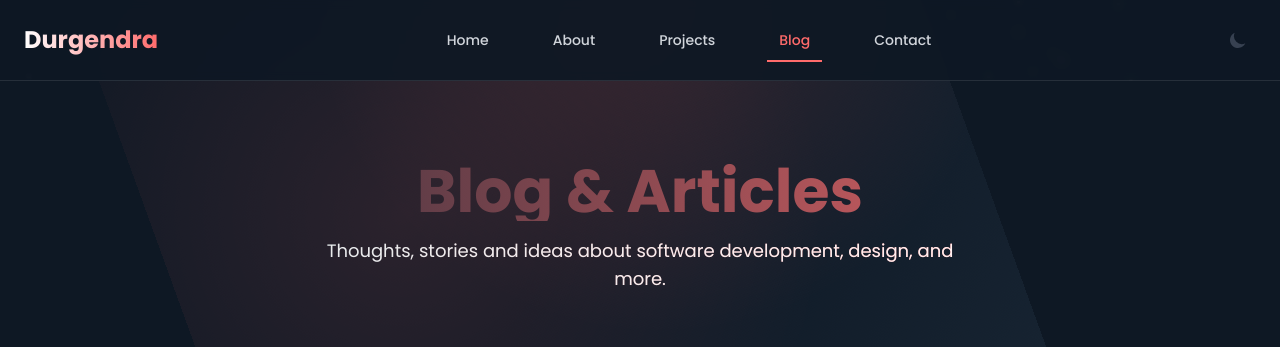
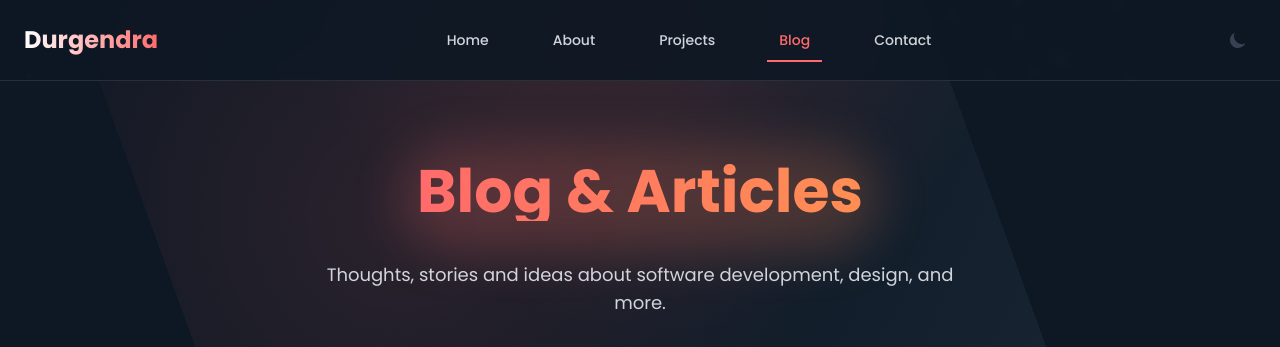
Before and after one commit to ImDPS/portfolio-durgendra, a Next.js app: page /blog in a window 1280 px wide. Shown: the top 347 px of the page. Built offline with nearby package versions, Linux system fonts and the light colour scheme.

Commit message:
feat: add navigation pages for projects, about, blog and contact sections

```diff
--- a/src/app/about/page.tsx
+++ b/src/app/about/page.tsx
@@ -112,16 +112,19 @@ export default function AboutPage() {
             <MotionSection>
               <MotionItem>
                 <div className="text-center mb-16">
+                  <div className="relative inline-block">
                     <motion.h1
-                    className="text-4xl md:text-6xl font-bold mb-4 bg-clip-text text-transparent bg-gradient-to-r from-[#1A2837] to-[#FF6B6B]"
+                      className="text-4xl md:text-6xl font-bold mb-4 text-transparent bg-clip-text bg-gradient-to-r from-[#FF6B6B] to-[#FF8E53]"
                       initial={{ opacity: 0, y: 20 }}
                       animate={{ opacity: 1, y: 0 }}
                       transition={{ duration: 0.5 }}
                     >
                       About Me
                     </motion.h1>
+                    <div className="absolute -inset-4 -z-10 rounded-full bg-gradient-to-r from-[#FF6B6B]/20 to-[#FF8E53]/20 blur-xl"></div>
+                  </div>
                   <motion.p
-                    className="text-lg max-w-2xl mx-auto text-gray-300"
+                    className="text-lg max-w-2xl mx-auto text-gray-300 mt-6"
                     initial={{ opacity: 0, y: 20 }}
                     animate={{ opacity: 1, y: 0 }}
                     transition={{ duration: 0.5, delay: 0.1 }}
--- a/src/app/blog/page.tsx
+++ b/src/app/blog/page.tsx
@@ -83,16 +83,19 @@ export default function BlogPage() {
               <MotionSection>
               <MotionItem>
                 <div className="text-center mb-16">
+                  <div className="relative inline-block">
                     <motion.h1
-                    className="text-4xl md:text-6xl font-bold mb-4 bg-clip-text text-transparent bg-gradient-to-r from-[#1A2837] to-[#FF6B6B]"
+                      className="text-4xl md:text-6xl font-bold mb-4 text-transparent bg-clip-text bg-gradient-to-r from-[#FF6B6B] to-[#FF8E53]"
                       initial={{ opacity: 0, y: 20 }}
                       animate={{ opacity: 1, y: 0 }}
                       transition={{ duration: 0.5 }}
                     >
                       Blog & Articles
                     </motion.h1>
+                    <div className="absolute -inset-4 -z-10 rounded-full bg-gradient-to-r from-[#FF6B6B]/20 to-[#FF8E53]/20 blur-xl"></div>
+                  </div>
                   <motion.p
-                    className="text-lg max-w-2xl mx-auto bg-clip-text text-transparent bg-gradient-to-r from-[#1A2837] to-[#FF6B6B] text-white/90"
+                    className="text-lg max-w-2xl mx-auto text-gray-300 mt-6"
                     initial={{ opacity: 0, y: 20 }}
                     animate={{ opacity: 1, y: 0 }}
                     transition={{ duration: 0.5, delay: 0.1 }}
--- a/src/app/contact/page.tsx
+++ b/src/app/contact/page.tsx
@@ -84,16 +84,19 @@ const ContactPage = () => {
           <MotionSection className="mb-16">
             <MotionItem>
               <div className="mb-12 text-center">
+                <div className="relative inline-block">
                   <motion.h1
-                  className="mb-6 text-4xl font-bold md:text-5xl lg:text-6xl bg-clip-text text-transparent bg-gradient-to-r from-[#1A2837] to-[#FF6B6B]"
+                    className="mb-6 text-4xl font-bold md:text-5xl lg:text-6xl text-transparent bg-clip-text bg-gradient-to-r from-[#FF6B6B] to-[#FF8E53]"
                     initial={{ opacity: 0, y: 20 }}
                     animate={{ opacity: 1, y: 0 }}
                     transition={{ duration: 0.5 }}
                   >
                     Get in Touch
                   </motion.h1>
+                  <div className="absolute -inset-4 -z-10 rounded-full bg-gradient-to-r from-[#FF6B6B]/20 to-[#FF8E53]/20 blur-xl"></div>
+                </div>
                 <motion.p
-                  className="mx-auto max-w-3xl text-lg text-gray-300 md:text-xl"
+                  className="mx-auto max-w-3xl text-lg text-gray-300 md:text-xl mt-6"
                   initial={{ opacity: 0, y: 20 }}
                   animate={{ opacity: 1, y: 0 }}
                   transition={{ duration: 0.5, delay: 0.1 }}
--- a/src/app/projects/page.tsx
+++ b/src/app/projects/page.tsx
@@ -90,16 +90,19 @@ export default function ProjectsPage() {
               <MotionSection>
                 <MotionItem>
                   <div className="text-center mb-16">
+                    <div className="relative inline-block">
                       <motion.h1
-                      className="text-4xl md:text-6xl font-bold mb-4 bg-clip-text text-transparent bg-gradient-to-r from-[#1A2837] to-[#FF6B6B]"
+                        className="text-4xl md:text-6xl font-bold mb-4 text-transparent bg-clip-text bg-gradient-to-r from-[#FF6B6B] to-[#FF8E53]"
                         initial={{ opacity: 0, y: 20 }}
                         animate={{ opacity: 1, y: 0 }}
                         transition={{ duration: 0.5 }}
                       >
                         My Projects
                       </motion.h1>
+                      <div className="absolute -inset-4 -z-10 rounded-full bg-gradient-to-r from-[#FF6B6B]/20 to-[#FF8E53]/20 blur-xl"></div>
+                    </div>
                     <motion.p
-                      className="text-lg max-w-2xl mx-auto text-gray-300"
+                      className="text-lg max-w-2xl mx-auto text-gray-300 mt-6"
                       initial={{ opacity: 0, y: 20 }}
                       animate={{ opacity: 1, y: 0 }}
                       transition={{ duration: 0.5, delay: 0.1 }}
```
Lines whose indentation alone changed are shown as unchanged.
